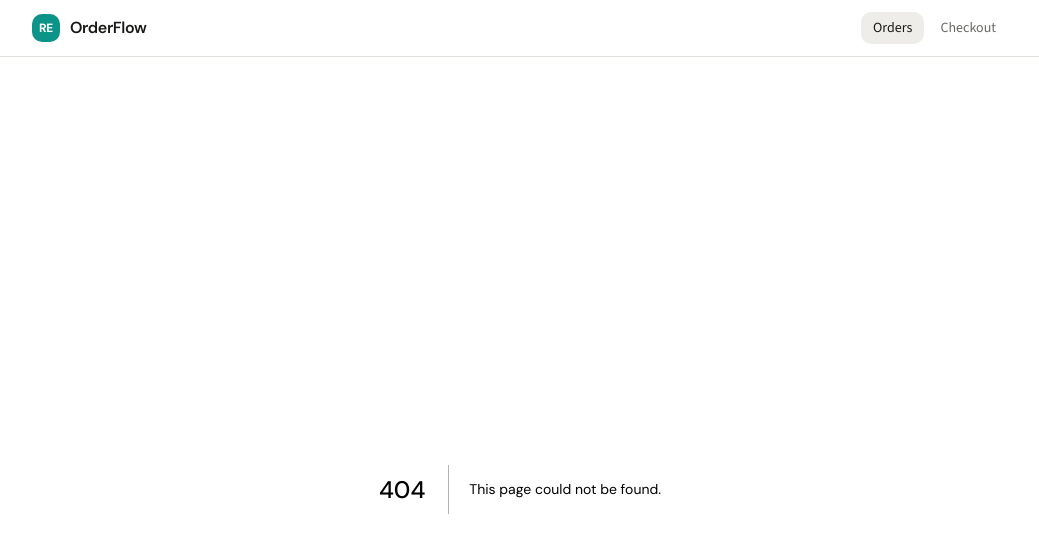
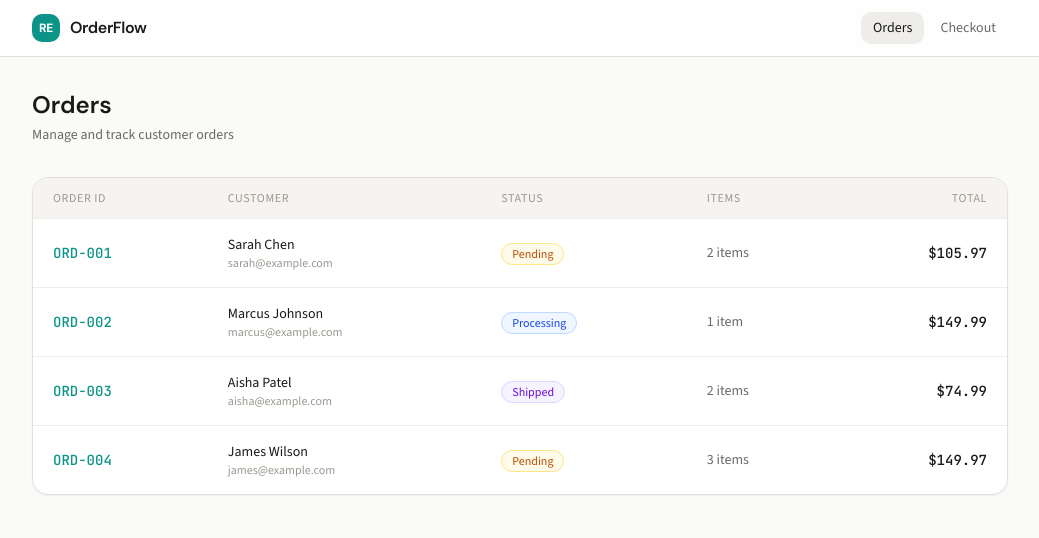
Before and after one commit to iamgenechua/relay-engine, a Next.js app: page /orders in a window 1280 px wide. Before the commit this address had no page. Shown: the top 538 px of the page, without its empty margins (120-1159 px from the left). Built offline with nearby package versions, Linux system fonts and the light colour scheme.

Commit message:
page: orders list with status badges and mock data

```diff
--- /dev/null
+++ b/app/orders/page.tsx
@@ -0,0 +1,93 @@
+import Link from 'next/link'
+import { MOCK_ORDERS } from '@/lib/mock-data'
+import { OrderStatus } from '@/lib/types'
+
+const STATUS_STYLES: Record<OrderStatus, string> = {
+  pending:
+    'bg-amber-50 text-amber-700 border-amber-200',
+  processing:
+    'bg-blue-50 text-blue-700 border-blue-200',
+  shipped:
+    'bg-violet-50 text-violet-700 border-violet-200',
+  delivered:
+    'bg-emerald-50 text-emerald-700 border-emerald-200',
+  cancelled:
+    'bg-neutral-100 text-neutral-500 border-neutral-200',
+}
+
+export default function OrdersPage() {
+  return (
+    <div>
+      <div className="mb-8">
+        <h1 className="font-display text-2xl font-semibold text-text">
+          Orders
+        </h1>
+        <p className="mt-1 text-sm text-text-secondary">
+          Manage and track customer orders
+        </p>
+      </div>
+
+      <div className="overflow-hidden rounded-[var(--radius-lg)] border border-border bg-surface shadow-sm">
+        <table className="w-full">
+          <thead>
+            <tr className="border-b border-border-subtle bg-bg-subtle">
+              <th className="px-5 py-3 text-left text-xs font-medium uppercase tracking-wider text-text-tertiary">
+                Order ID
+              </th>
+              <th className="px-5 py-3 text-left text-xs font-medium uppercase tracking-wider text-text-tertiary">
+                Customer
+              </th>
+              <th className="px-5 py-3 text-left text-xs font-medium uppercase tracking-wider text-text-tertiary">
+                Status
+              </th>
+              <th className="px-5 py-3 text-left text-xs font-medium uppercase tracking-wider text-text-tertiary">
+                Items
+              </th>
+              <th className="px-5 py-3 text-right text-xs font-medium uppercase tracking-wider text-text-tertiary">
+                Total
+              </th>
+            </tr>
+          </thead>
+          <tbody className="divide-y divide-border-subtle">
+            {MOCK_ORDERS.map((order) => (
+              <tr
+                key={order.id}
+                className="transition-colors hover:bg-bg-subtle/60"
+              >
+                <td className="px-5 py-4">
+                  <Link
+                    href={`/orders/${order.id}`}
+                    className="font-mono text-sm font-medium text-accent hover:text-accent-dark transition-colors"
+                  >
+                    {order.id}
+                  </Link>
+                </td>
+                <td className="px-5 py-4">
+                  <div className="text-sm font-medium text-text">
+                    {order.customerName}
+                  </div>
+                  <div className="text-xs text-text-tertiary">
+                    {order.customerEmail}
+                  </div>
+                </td>
+                <td className="px-5 py-4">
+                  <span
+                    className={`inline-flex items-center rounded-full border px-2.5 py-0.5 text-xs font-medium capitalize ${STATUS_STYLES[order.status]}`}
+                  >
+                    {order.status}
+                  </span>
+                </td>
+                <td className="px-5 py-4 text-sm text-text-secondary">
+                  {order.items.length} {order.items.length === 1 ? 'item' : 'items'}
+                </td>
+                <td className="px-5 py-4 text-right font-mono text-sm font-medium text-text">
+                  ${order.total.toFixed(2)}
+                </td>
+              </tr>
+            ))}
+          </tbody>
+        </table>
+      </div>
+    </div>
+  )
+}
```
